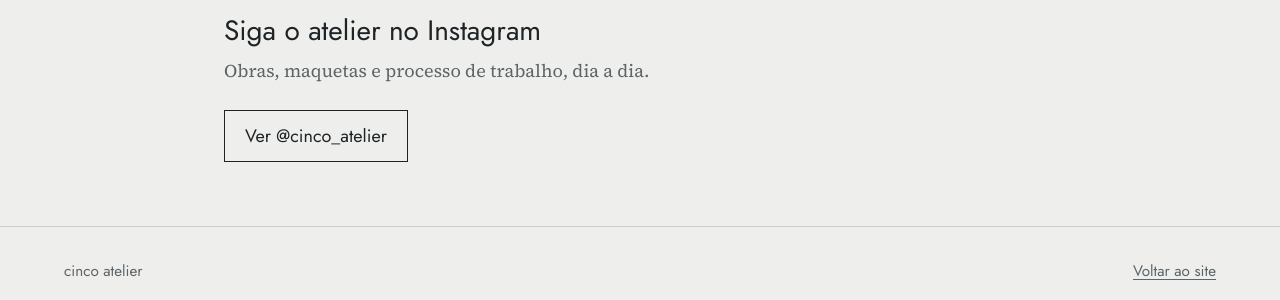
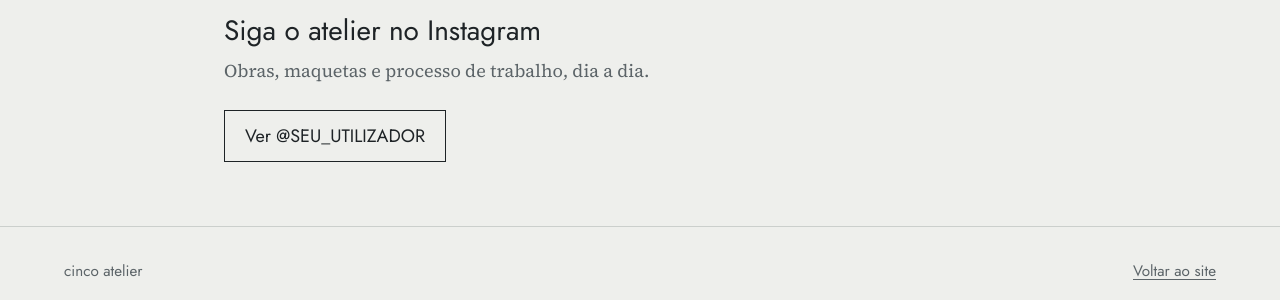
Before and after one commit to cincoatelier/Site, a Jekyll site: the page built from blog.html, in a window 1280 px wide. Shown: the part 691-991 px from the top of the page. Built offline with Jekyll 4.4.1, drawn with Linux system fonts in a browser that asks for light colours.

Commit message:
Modify Instagram user and base URL in config
Updated Instagram username and base URL in config.

```diff
--- a/_config.yml
+++ b/_config.yml
@@ -8,11 +8,11 @@ timezone: Europe/Lisbon
 permalink: /blog/:year/:month/:title/
 
 # Troque pelo nome de utilizador do atelier no Instagram (sem @)
-instagram_user: "cinco_atelier"
+instagram_user: "SEU_UTILIZADOR"
 
 # Só descomente se o site estiver num repositório de projecto
 # (endereço do tipo utilizador.github.io/nome-do-repositorio)
-# baseurl: "/site"
+# baseurl: "/nome-do-repositorio"
 
 exclude:
   - README.md
```
